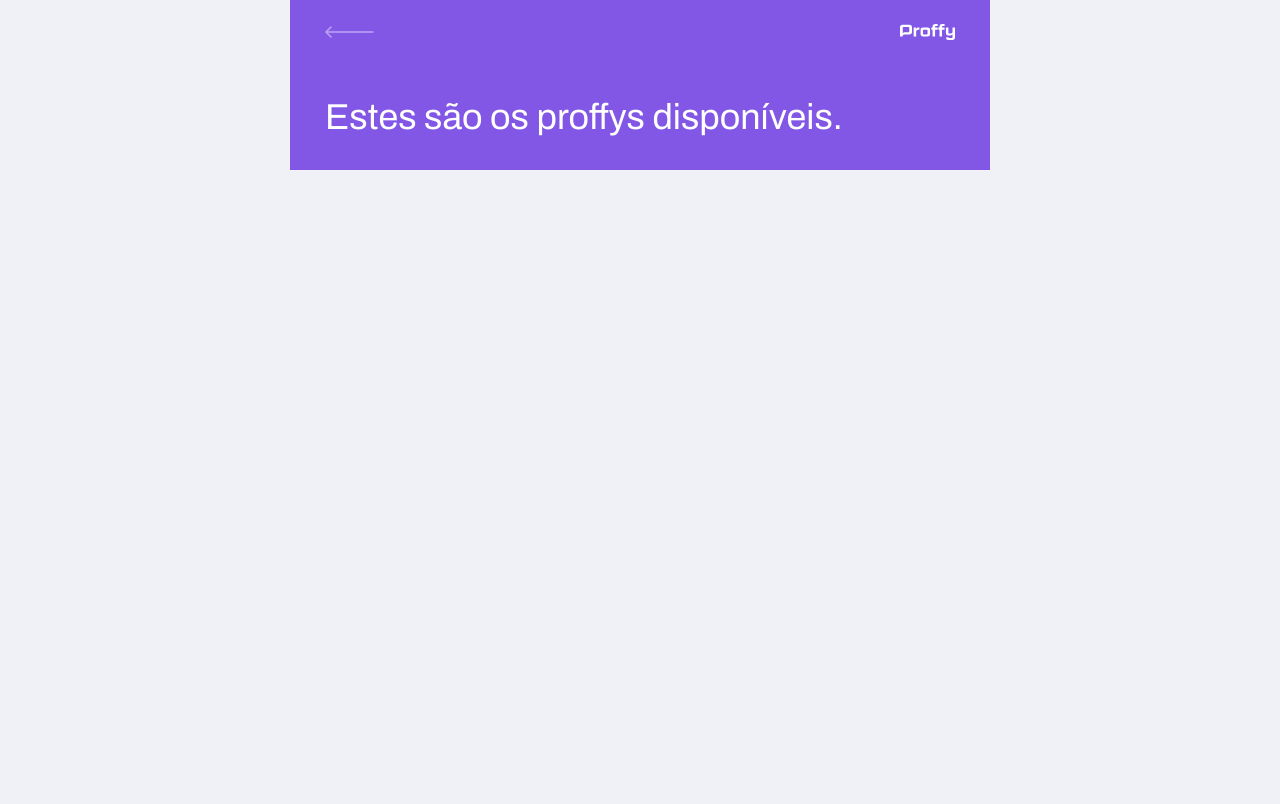
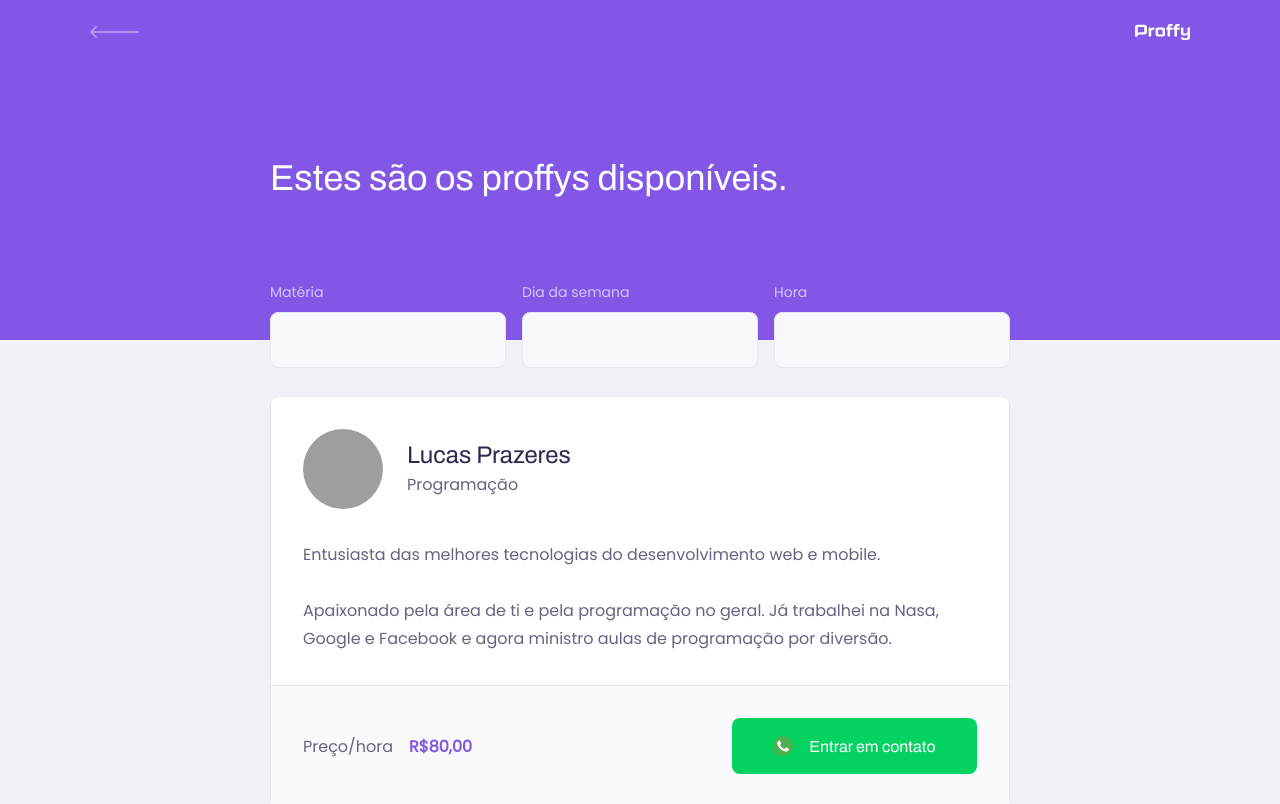
Before and after one commit to lucascprazeres/Proffy, a React (Create React App) app in the folder web/: page /study in a window 1280 px wide. Shown: the top 804 px of the page. Built offline with nearby package versions, Linux system fonts and the light colour scheme; grey boxes are pictures that could not be loaded; the HTML template or start-up script is replaced by a standard one.

Commit message:
feat: finish teatcher listing page

```diff
--- a/web/src/components/PageHeader/index.tsx
+++ b/web/src/components/PageHeader/index.tsx
@@ -23,6 +23,7 @@ const PageHeader: React.FC<PageHeaderProps> = (props) => {
 
       <div className="header-content">
         <strong>{props.title}</strong>
+        {props.children}
       </div>
     </Header>
   )
--- a/web/src/components/PageHeader/styles.ts
+++ b/web/src/components/PageHeader/styles.ts
@@ -1,6 +1,6 @@
 import styled from "styled-components";
 
-export const Header = styled.div`
+export const Header = styled.header`
   display: flex;
   flex-direction: column;
 
@@ -42,4 +42,23 @@ export const Header = styled.div`
     line-height: 4.2rem;
     color: var(--color-title-in-primary);
   }
+
+  @media(min-width: 700px) {
+    height: 340px;
+
+    .top-bar-container {
+      max-width: 1100px;
+    }
+
+    .header-content {
+      flex: 1;
+      max-width: 740px;
+      margin: 0 auto;
+      padding-bottom: 48px;
+      display: flex;
+      flex-direction: column;
+      justify-content: center;
+      align-items: flex-start;
+    }
+  }
 `
--- /dev/null
+++ b/web/src/components/TeacherItem/index.tsx
@@ -0,0 +1,45 @@
+import React from 'react';
+
+import whatsappIcon from '../../assets/images/icons/whatsapp.svg';
+
+import { Container } from './styles';
+
+const TeacherItem: React.FC = () => {
+  return (
+    <Container>
+      <article className="teacher-item">
+        <header>
+          <img
+            src="https://avatars0.githubusercontent.com/u/51201126?s=460&u=62e4abe922d28596d36b0cd2479f257041af11eb&v=4"
+            alt=""
+          />
+          <div>
+            <strong>Lucas Prazeres</strong>
+            <span>Programação</span>
+          </div>
+        </header>
+
+        <p>
+          Entusiasta das melhores tecnologias do desenvolvimento web e mobile.
+              <br /> <br />
+              Apaixonado pela área de ti e pela programação no geral. Já trabalhei na Nasa, Google e
+              Facebook e agora ministro aulas de programação por diversão.
+            </p>
+
+        <footer>
+          <p>
+            Preço/hora
+
+                <strong>R$80,00</strong>
+          </p>
+          <button type="button">
+            <img src={whatsappIcon} alt="" />
+                Entrar em contato
+              </button>
+        </footer>
+      </article>
+    </Container>
+  )
+}
+
+export default TeacherItem;
--- /dev/null
+++ b/web/src/components/TeacherItem/styles.ts
@@ -0,0 +1,100 @@
+import styled from 'styled-components';
+
+export const Container = styled.main`
+  .teacher-item {
+    background: var(--color-box-base);
+    border: 1px solid var(--color-line-in-white);
+    border-radius: 0.8rem;
+    margin-top: 2.4rem;
+  }
+
+  .teacher-item header {
+    padding: 3.2rem 2rem;
+    display: flex;
+    align-items: center;
+  }
+
+  .teacher-item header img {
+    width: 8rem;
+    height: 8rem;
+    border-radius: 50%;
+  }
+
+  .teacher-item header div {
+    margin-left: 2.4rem;
+  }
+
+  .teacher-item header div strong {
+    font: 700 2.4rem Archivo;
+    display: block;
+    color: var(--color-text-title);
+  }
+
+  .teacher-item header div span {
+    font-size: 1.6rem;
+    display: block;
+    margin-top: 0.4rem;
+  }
+
+  .teacher-item > p {
+    padding: 0 2rem;
+    font-size: 1.6rem;
+    line-height: 2.8rem;
+  }
+
+  .teacher-item footer {
+    padding: 3.2rem 2rem;
+    background: var(--color-box-footer);
+    border-top: 1px solid var(--color-line-in-white);
+    margin-top: 3.2rem;
+    display: flex;
+    align-items: center;
+    justify-content: space-between;
+  }
+
+  .teacher-item footer p strong {
+    color: var(--color-primary);
+    font-size: 1.6rem;
+    display: block;
+  }
+
+  .teacher-item footer button {
+    width: 20rem;
+    height: 5.6rem;
+    background: var(--color-secundary);
+    color: var(--color-button-text);
+    border: 0;
+    border-radius: 0.8rem;
+    cursor: pointer;
+    font: 700 1.4rem Archivo;
+    display: flex;
+    align-items: center;
+    justify-content: space-evenly;
+    transition: 0.2s;
+  }
+
+  .teacher-item footer button:hover {
+    background: var(--color-secundary-dark);
+  }
+
+  @media(min-width: 700px) {
+    .teacher-item > p {
+      padding: 0 3.2rem;
+    }
+
+    .teacher-item footer p strong {
+      display: initial;
+      margin-left: 1.6rem;
+    }
+
+    .teacher-item footer button {
+      width: 24.5rem;
+      font-size: 1.6rem;
+      justify-content: center;
+    }
+
+    .teacher-item footer button img {
+      margin-right: 1.6rem;
+    }
+  }
+`;
--- a/web/src/pages/TeacherList/index.tsx
+++ b/web/src/pages/TeacherList/index.tsx
@@ -1,6 +1,7 @@
 import React from 'react';
 
 import PageHeader from '../../components/PageHeader';
+import TeacherItem from '../../components/TeacherItem';
 
 import { PageContainer } from './styles';
 
@@ -8,10 +9,32 @@ function TeacherList() {
   return (
     <PageContainer id="page-teacher-list">
       <div id="page-content" className="container">
-        <PageHeader title="Estes são os proffys disponíveis."/>
+        <PageHeader title="Estes são os proffys disponíveis.">
+          <form id="search-teachers">
+            <div className="input-block">
+              <label htmlFor="subject">Matéria</label>
+              <input type="text" id="subject" />
+            </div>
+
+            <div className="input-block">
+              <label htmlFor="week_day">Dia da semana</label>
+              <input type="text" id="week_day" />
+            </div>
+
+            <div className="input-block">
+              <label htmlFor="time">Hora</label>
+              <input type="text" id="time" />
+            </div>
+          </form>
+        </PageHeader>
+
+        <TeacherItem />
+        <TeacherItem />
+        <TeacherItem />
+        <TeacherItem />
       </div>
     </PageContainer>
-    );
+  );
 }
 
 export default TeacherList;
--- a/web/src/pages/TeacherList/styles.ts
+++ b/web/src/pages/TeacherList/styles.ts
@@ -5,4 +5,83 @@ export const PageContainer = styled.div`
     width: 100vw;
     height: 100vh;
   }
+
+  #search-teachers {
+  margin-top: 3.2rem;
+  }
+
+  #search-teachers label {
+    color: var(--color-text-in-primary);
+  }
+
+  #search-teachers .input-block {
+    position: relative;
+  }
+
+  #search-teachers .input-block + .input-block {
+    margin-top: 1.4rem;
+  }
+
+  #search-teachers .input-block label {
+    font-size: 1.4rem;
+  }
+
+  #search-teachers .input-block input {
+    width: 100%;
+    height: 5.6rem;
+    margin-top: 0.8rem;
+    border-radius: 0.8rem;
+    background: var(--color-input-background);
+    border: 1px solid var(--color-line-in-white);
+    outline: 0;
+    padding: 0 1.6rem;
+    font: 1.6rem Archivo;
+  }
+
+  #search-teachers .input-block:focus-within::after {
+    width: calc(100% - 3.2rem);
+    height: 2px;
+    content: '';
+    background-color: var(--color-primary-light);
+    position: absolute;
+    left: 1.6rem;
+    right: 1.6rem;
+    bottom: 0;
+  }
+
+  #page-content main {
+    margin: 3.2rem auto;
+    width: 90%;
+  }
+
+  @media(min-width: 700px) {
+    #page-content {
+      max-width: 100%;
+    }
+
+    #search-teachers {
+      display: grid;
+      grid-template-columns: repeat(3, 1fr);
+      column-gap: 16px;
+      position: absolute;
+      bottom: -28px;
+    }
+
+    #search-teachers .input-block + .input-block {
+    margin-top: 0;
+    }
+
+    #page-content main {
+      padding: 3.2rem 0;
+      max-width: 740px;
+      margin: 0 auto;
+    }
+
+    #page-content main header,
+    #page-content main footer {
+      padding: 3.2rem;
+    }
+
+
+  }
 `;
--- a/web/src/styles/global.ts
+++ b/web/src/styles/global.ts
@@ -49,6 +49,7 @@ export default createGlobalStyle`
   button,
   textarea {
     font: 500 1.6rem Poppins;
+    color: var(--color-text-base);
   }
 
   .container {
```
